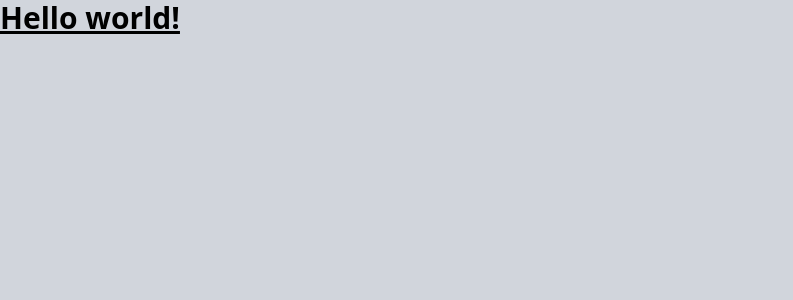
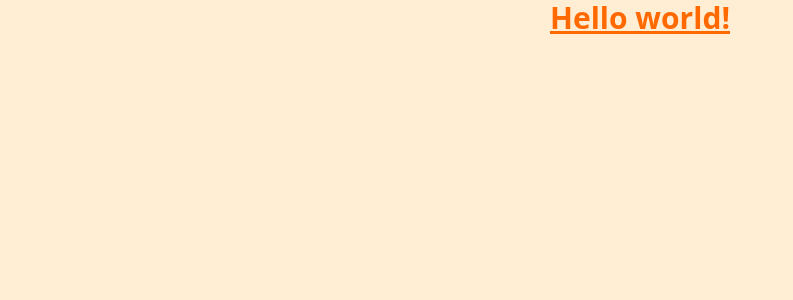
Before and after one commit to tateishi/svelte-interest, a SvelteKit app: page / in a window 1280 px wide. Shown: the top 300 px of the page, without its empty margins (0-793 px from the left). Built offline with nearby package versions, Linux system fonts and the light colour scheme.

Commit message:
配色をオレンジに変更

```diff
--- a/src/routes/+page.svelte
+++ b/src/routes/+page.svelte
@@ -1,4 +1,4 @@
-<h1 class="text-3xl font-bold underline">
+<h1 class="text-3xl font-bold underline text-center text-orange-500">
     Hello world!
 </h1>
 
@@ -6,6 +6,6 @@
     @reference "tailwindcss";
 
     :global(html) {
-        background-color: theme(--color-gray-300);
+        background-color: theme(--color-orange-100);
     }
 </style>
```
